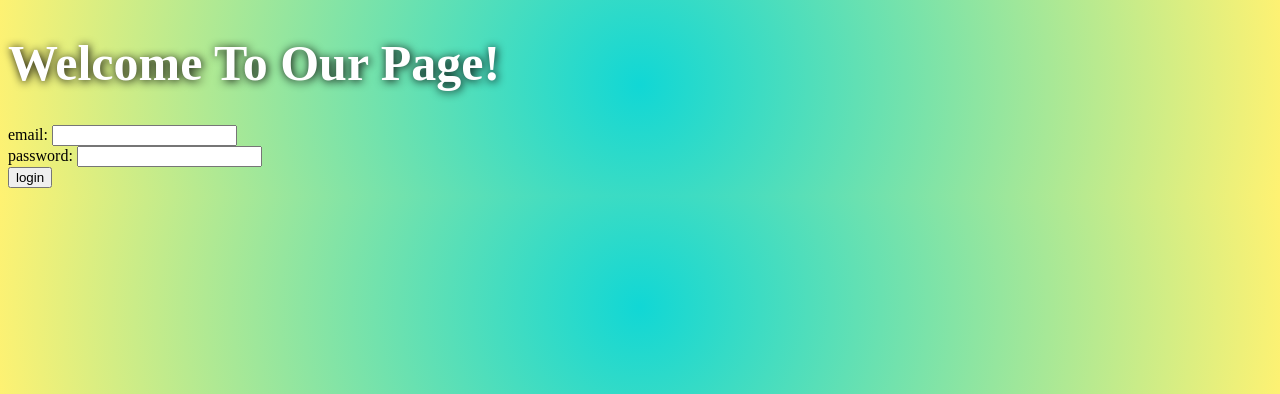
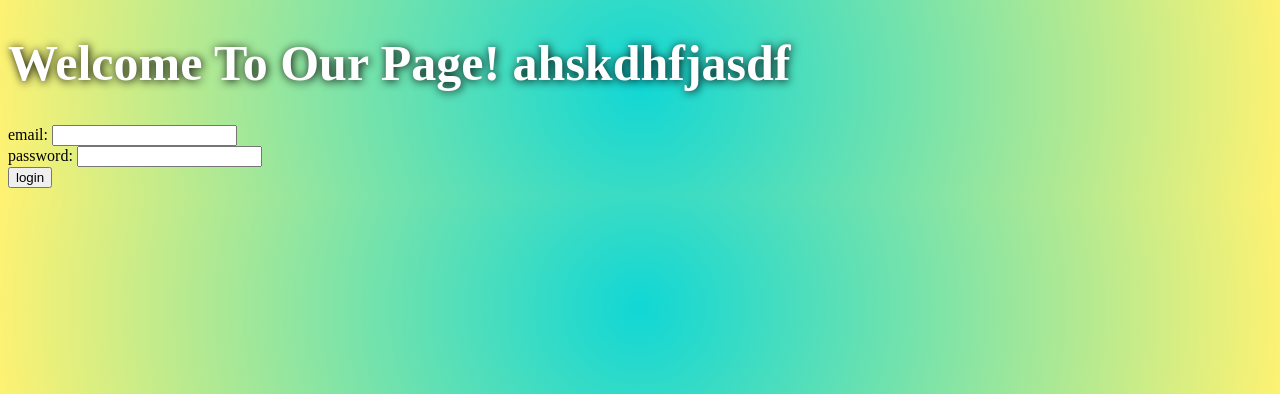
Before and after one commit to SD-github21/meet-friends, a Node server app: page / in a window 1280 px wide. Shown: the part 26-420 px from the top of the page. Run offline with Node 20, Linux system fonts and the light colour scheme; some libraries are stand-ins or nearby versions.

Commit message:
update handlebars

```diff
--- a/server.js
+++ b/server.js
@@ -39,7 +39,7 @@ app.use(routes);
 // turn on connection to db and server
 sequelize.sync({ force: false }).then(() => {
   app.listen(PORT, () =>
-    console.log(`\n\n\nYour server is now started at ~~~~ ➡️  http://localhost:${PORT}🚀🔥 ⬅️ ~~~~~`)
+    console.log(`\n\n\nYour server is now started at ~~~~ ➡️  http://localhost:${PORT} 🚀🔥 ⬅️ ~~~~~`)
   );
   app.engine("handlebars", hbs.engine);
   app.set("view engine", "handlebars");
--- a/views/homepage.handlebars
+++ b/views/homepage.handlebars
@@ -1,4 +1,5 @@
-<h1 style = "font-size: 50px; color: white;  font-weight: bold;  text-shadow: 1px 1px 10px black">Welcome To Our Page!</h1>
+
+<h1 style = "font-size: 50px; color: white;  font-weight: bold;  text-shadow: 1px 1px 10px black">Welcome To Our Page! ahskdhfjasdf</h1>
 
 <form class="login-form">
   <div>
--- a/views/layouts/main.handlebars
+++ b/views/layouts/main.handlebars
@@ -10,6 +10,12 @@
     <a href="/dashboard">dashboard</a>
     <a href="/">home</a>
 </nav>
+
+
+
+
+
+
 <body style ="background: radial-gradient(circle, rgba(17,215,213,1) 0%, rgba(255,242,114,1) 100%, rgba(14,226,220,1) 100%);">
     <main>{{{body}}}</main>
 </body>
```
